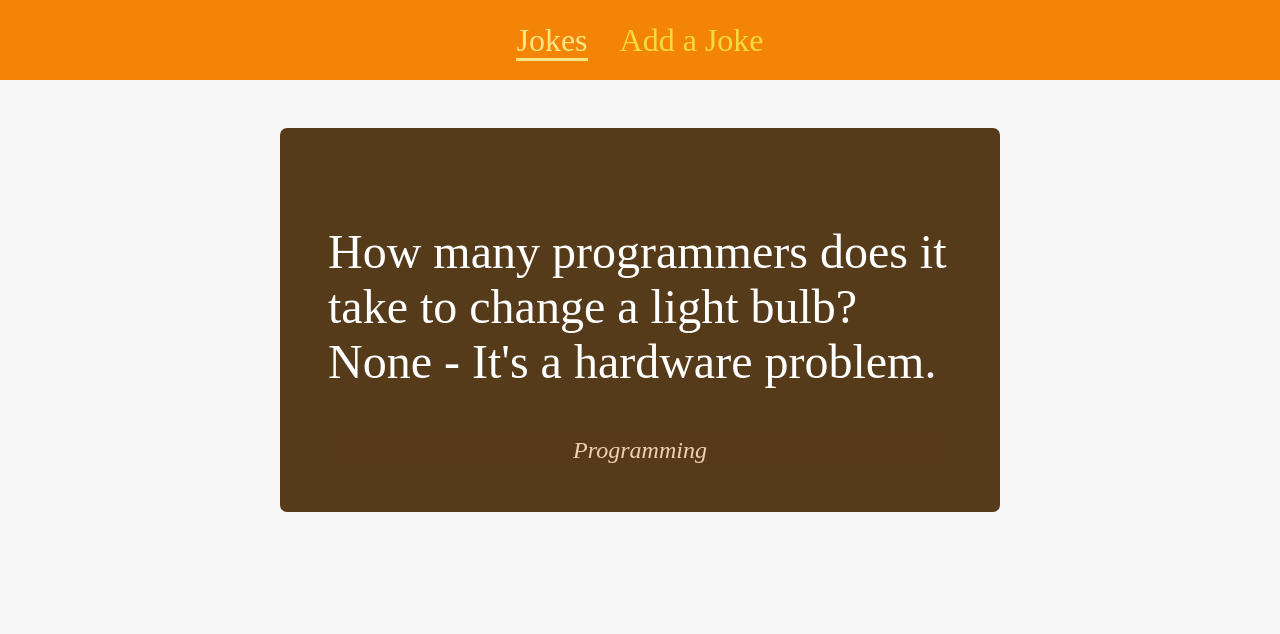
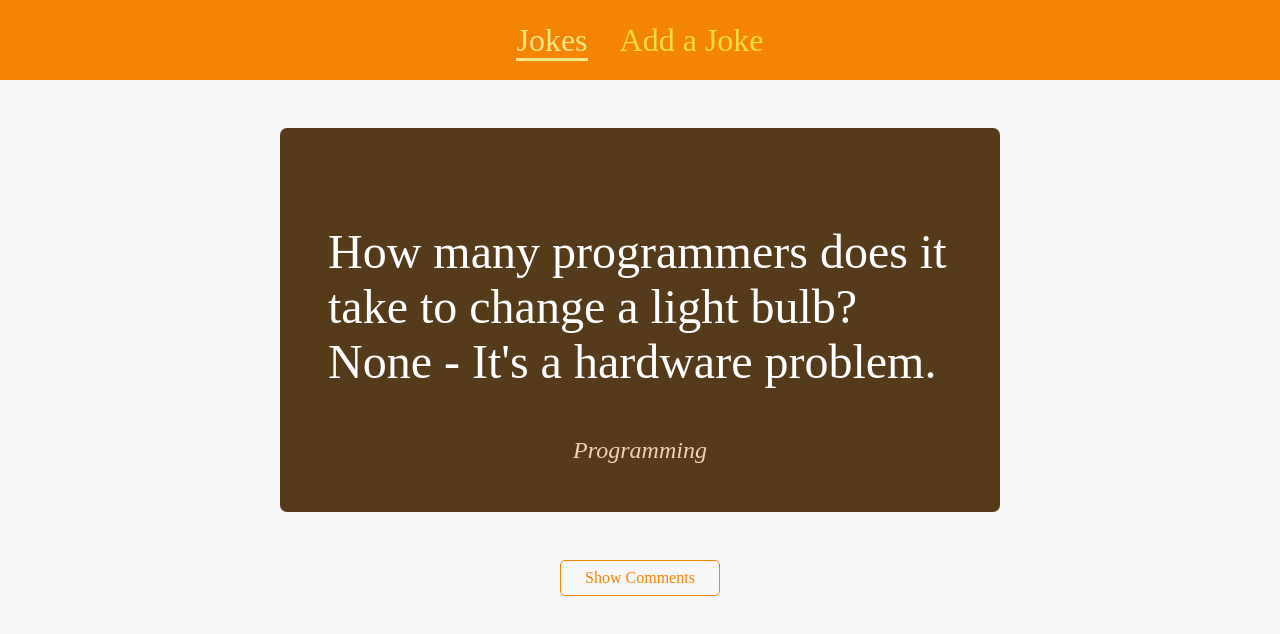
Before and after one commit to AnastasiaHaller/react-router-jokes, a React (Create React App) app: page /jokes/j1 in a window 1280 px wide. Shown: the top 634 px of the page. Built offline with nearby package versions, Linux system fonts and the light colour scheme; the HTML template or start-up script is replaced by a standard one; a web font is replaced by a local one.

Commit message:
softcode some paths and links
using useLocation and useRouteMatch

```diff
--- a/src/components/jokes/JokeItem.js
+++ b/src/components/jokes/JokeItem.js
@@ -1,8 +1,10 @@
-import { Link } from 'react-router-dom/cjs/react-router-dom.min';
+import { Link, useLocation } from 'react-router-dom/cjs/react-router-dom.min';
 
 import styles from './JokeItem.module.css';
 
 const JokeItem = (props) => {
+  const location = useLocation();
+
   return (
     <li className={styles.item}>
       <figure>
@@ -11,7 +13,7 @@ const JokeItem = (props) => {
         </blockquote>
         <figcaption>{props.topic}</figcaption>
       </figure>
-      <Link className='btn' to={`/jokes/${props.id}`}>Expand</Link>
+      <Link className='btn' to={`${location.pathname}/${props.id}`}>Expand</Link>
     </li>
   );
 };
--- a/src/components/jokes/JokeList.js
+++ b/src/components/jokes/JokeList.js
@@ -24,7 +24,13 @@ const JokeList = (props) => {
   const sortedJokes = sortJokes(props.jokes, isSortingAscending);
 
   const toggleSortingHandler = () => {
-    history.push('/jokes?sort=' + (isSortingAscending ? 'desc' : 'asc'));
+
+    history.push({
+      pathname: location.pathname,
+      search: `?sort=${(isSortingAscending ? 'desc' : 'asc')}`
+    })
+
+    // history.push(`${location.pathname}?sort=` + (isSortingAscending ? 'desc' : 'asc'));
   };
 
   return (
--- a/src/pages/JokeDetails.js
+++ b/src/pages/JokeDetails.js
@@ -1,4 +1,4 @@
-import { useParams, Route } from "react-router-dom";
+import { useParams, Route, Link, useRouteMatch } from "react-router-dom";
 import Comments from "../components/comments/Comments";
 import HighlightedJoke from "../components/jokes/HighlightedJoke";
 
@@ -16,6 +16,8 @@ const DUMMY_JOKES = [
 ];
 
 const JokeDetails = () => {
+
+    const routeMatch = useRouteMatch();
     const params = useParams();
     const joke = DUMMY_JOKES.find((joke) => joke.id === params.jokeId);
 
@@ -26,7 +28,12 @@ const JokeDetails = () => {
     return(
         <>
             <HighlightedJoke text={joke.text} topic={joke.topic}/>
-            <Route path='/jokes/:jokeId/comments'>
+            <Route path={`${routeMatch.path}`} exact>
+                <div className="centered">
+                    <Link className='btn--empty' to={`${routeMatch.url}/comments`}>Show Comments</Link>
+                </div>
+            </Route>
+            <Route path={`${routeMatch.path}/comments`}>
                 <Comments />
             </Route>
         </>
```
